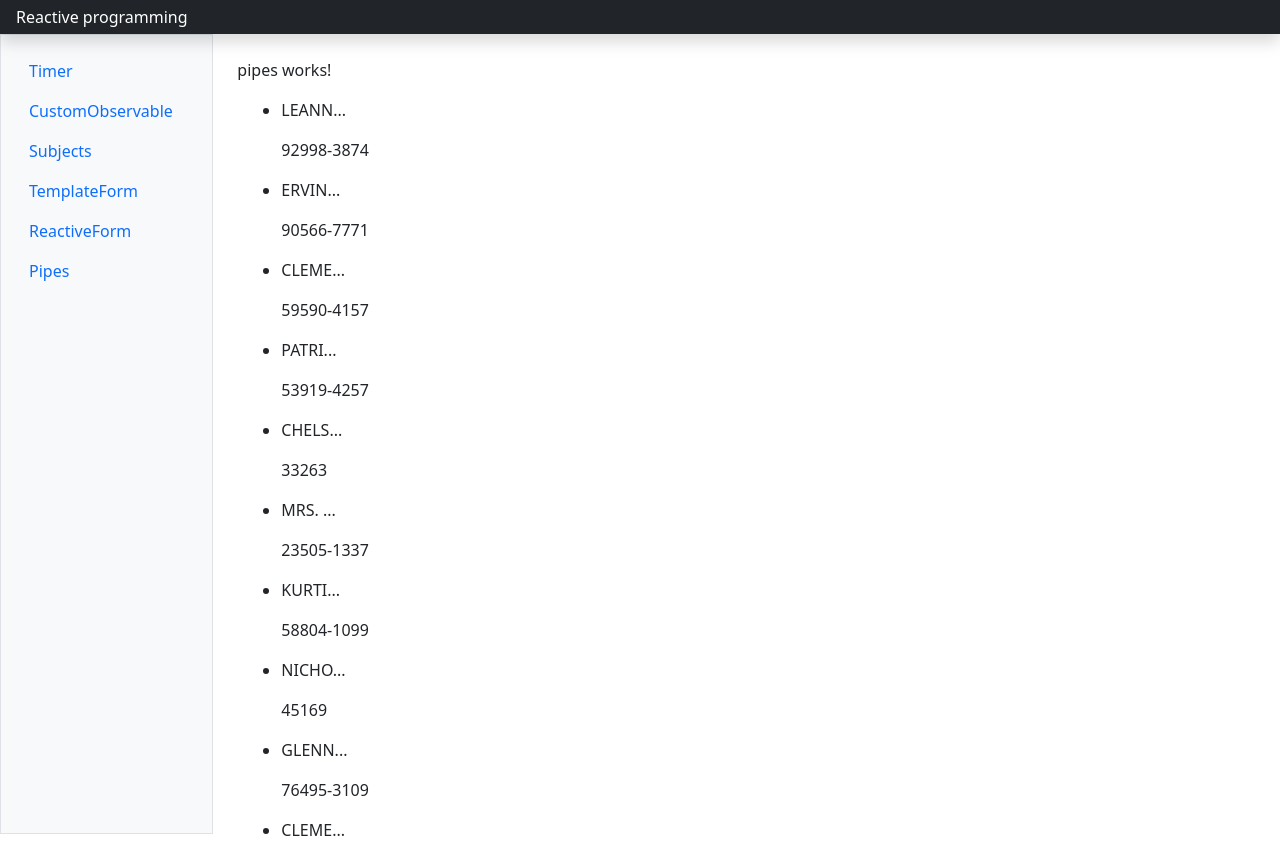
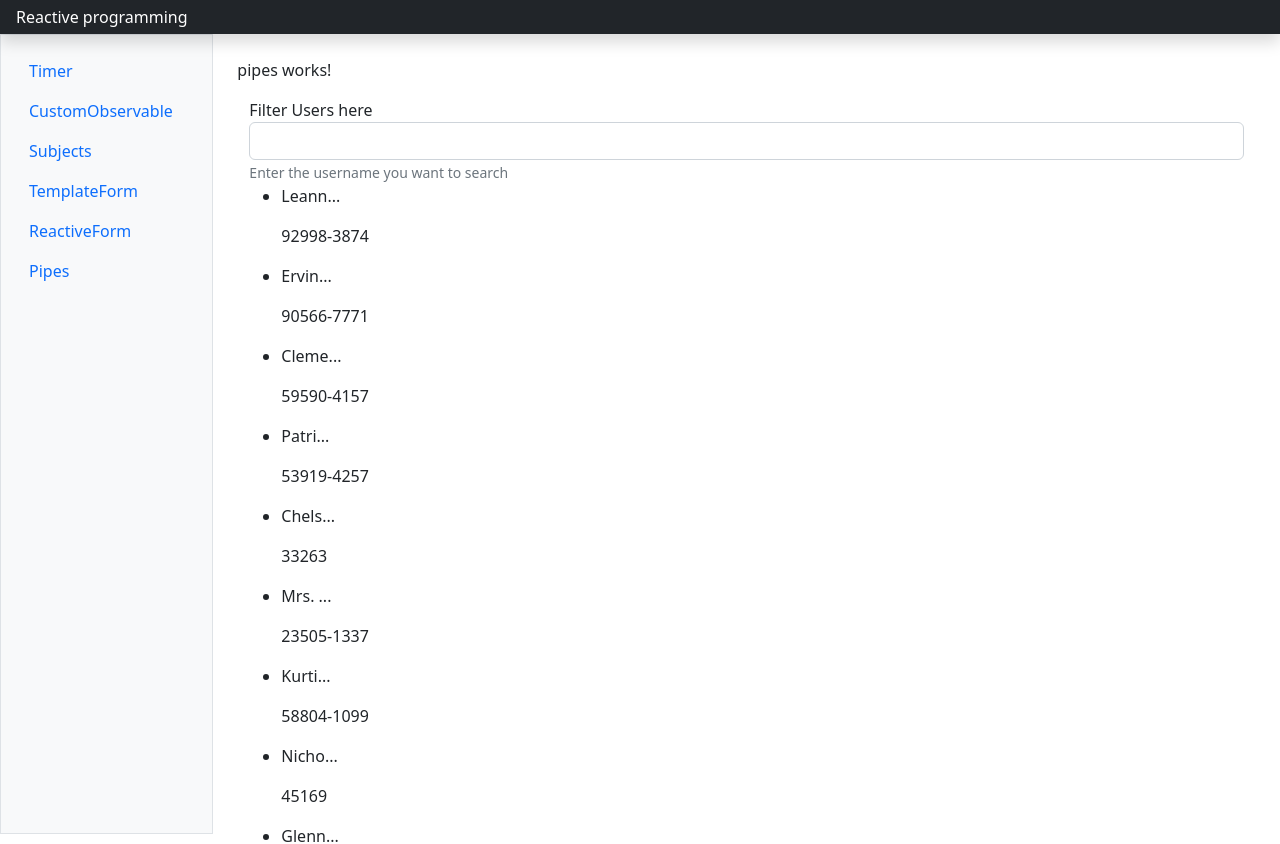
Before and after one commit to abhijeetshende/ReactiveProgrammingBasic, an Angular app: page /pipes in a window 1280 px wide. Shown: the top 844 px of the page. Built offline with nearby package versions, Linux system fonts and the light colour scheme.

Commit message:
filter pip

```diff
--- a/src/app/app.module.ts
+++ b/src/app/app.module.ts
@@ -11,6 +11,7 @@ import { FormsModule, ReactiveFormsModule } from '@angular/forms';
 import { ReactiveFormComponent } from './components/reactive-form/reactive-form.component';
 import { PipesComponent } from './components/pipes/pipes.component';
 import { CustomPipe } from './components/pipes/custom.pipe';
+import { FilterPipe } from './components/pipes/filter.pipe';
 
 @NgModule({
   declarations: [
@@ -21,7 +22,8 @@ import { CustomPipe } from './components/pipes/custom.pipe';
     TemplateformsComponent,
     ReactiveFormComponent,
     PipesComponent,
-    CustomPipe
+    CustomPipe,
+    FilterPipe
   ],
   imports: [
     BrowserModule,
--- /dev/null
+++ b/src/app/components/pipes/filter.pipe.ts
@@ -0,0 +1,19 @@
+import { Pipe, PipeTransform } from '@angular/core';
+import { user } from './user.type';
+
+@Pipe({
+  name: 'filter',
+})
+export class FilterPipe implements PipeTransform {
+  transform(value: user[], filterString: string): user[] {
+    let filteredUser: user[] = [];
+    for (const user of value) {
+      if (user.name.toLocaleUpperCase().startsWith(filterString.toLocaleUpperCase())) {
+        filteredUser.push(user);
+      }
+    }
+    console.log(filteredUser);
+
+    return filteredUser;
+  }
+}
--- a/src/app/components/pipes/pipes.component.html
+++ b/src/app/components/pipes/pipes.component.html
@@ -1,11 +1,20 @@
 <p>pipes works!</p>
 <div class="container">
+    <div class="row">
+        <div class="col-12">
+            <div class="form-group">
+              <label for="">Filter Users here</label>
+              <input type="text" class="form-control" name="" id="" aria-describedby="helpId" placeholder="" [(ngModel)]="filterString">
+              <small id="helpId" class="form-text text-muted">Enter the username you want to search</small>
+            </div>
+        </div>
+    </div>
   <div class="row">
     <div class="col-12">
       <ul>
-        <li *ngFor="let user of users">
+        <li *ngFor="let user of users | filter:filterString">
           <p>
-            <span>{{ user.name | uppercase| lengthShorter:5:'A' }}</span>
+            <span>{{ user.name | lengthShorter:5:'A' }}</span>
           </p>
           <p>
             <span>{{ user.address.zipcode| uppercase }}</span>
--- a/src/app/components/pipes/pipes.component.ts
+++ b/src/app/components/pipes/pipes.component.ts
@@ -7,6 +7,7 @@ import { user } from './user.type';
   styleUrls: ['./pipes.component.scss']
 })
 export class PipesComponent {
+  filterString:string ='';
   users :user[]=[
     {
       "id": 1,
```
Also changed, not shown: 1 other file (tests, documents, lock files or other folders).
